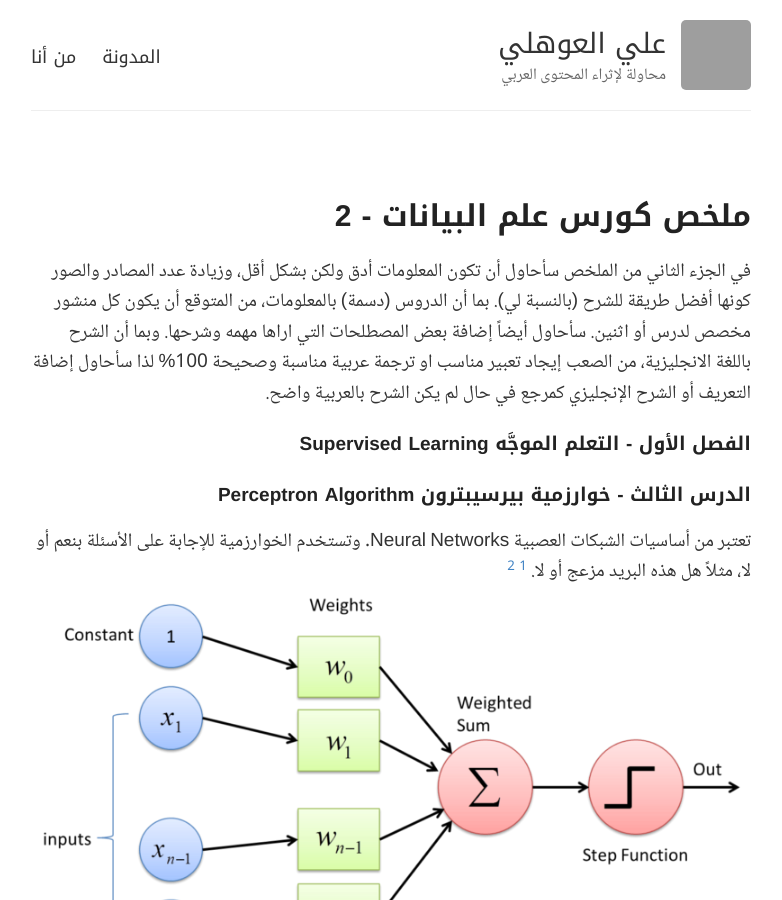
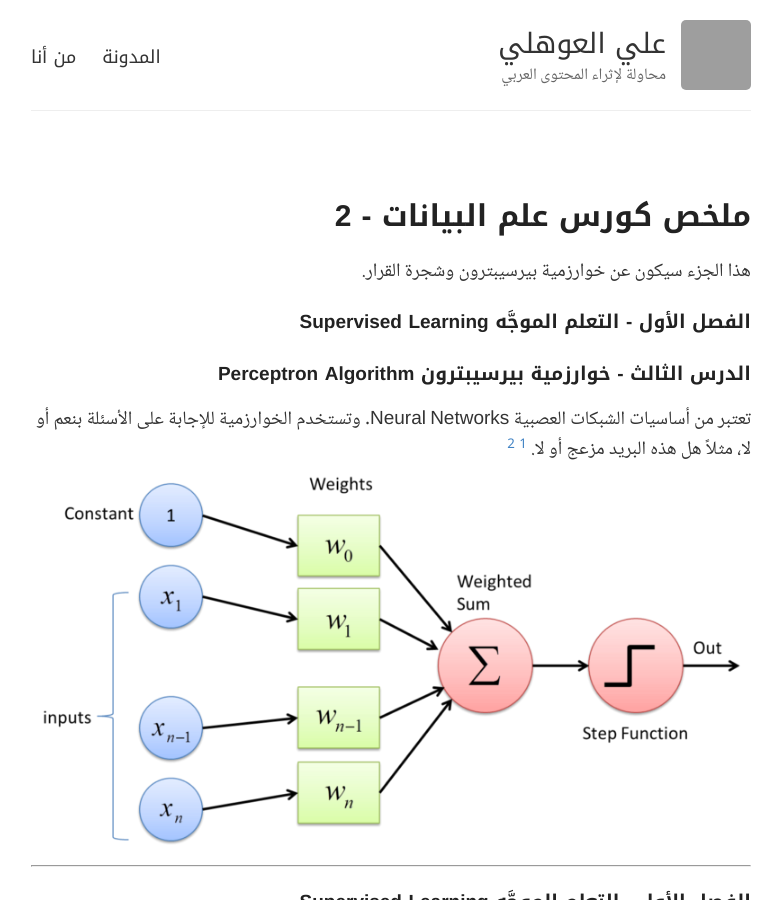
Before and after one commit to alioh/alioh.github.io, a Jekyll site: the page built from _posts/2019-3-15-DSND-Notes-2.md, in a window 1280 px wide and 900 px high. Shown: the whole window, without its empty margins (249-1031 px from the left). Built offline with Jekyll 4.4.1, drawn with Linux system fonts in a browser that asks for light colours; comment, search, counter and statistics services are not loaded; grey boxes are pictures that could not be loaded.

Commit message:
Update 2019-3-15-DSND-Notes-2.md

```diff
--- a/_posts/2019-3-15-DSND-Notes-2.md
+++ b/_posts/2019-3-15-DSND-Notes-2.md
@@ -3,7 +3,10 @@ layout: post
 title: ملخص كورس علم البيانات - 2
 ---
 
-في الجزء الثاني من الملخص سأحاول أن تكون المعلومات أدق ولكن بشكل أقل، وزيادة عدد المصادر والصور كونها أفضل طريقة للشرح (بالنسبة لي). بما أن الدروس (دسمة) بالمعلومات، من المتوقع أن يكون كل منشور مخصص لدرس أو اثنين. سأحاول أيضاً إضافة بعض المصطلحات التي اراها مهمه وشرحها. وبما أن الشرح باللغة الانجليزية، من الصعب إيجاد تعبير مناسب او ترجمة عربية مناسبة وصحيحة 100% لذا سأحاول إضافة التعريف أو الشرح الإنجليزي كمرجع في حال لم يكن الشرح بالعربية واضح.
+ هذا الجزء سيكون عن خوارزمية بيرسيبترون وشجرة القرار.
+
+
+
 
 ##### الفصل الأول - التعلم الموجَّه Supervised Learning
 ##### الدرس الثالث - خوارزمية بيرسيبترون Perceptron Algorithm
```
